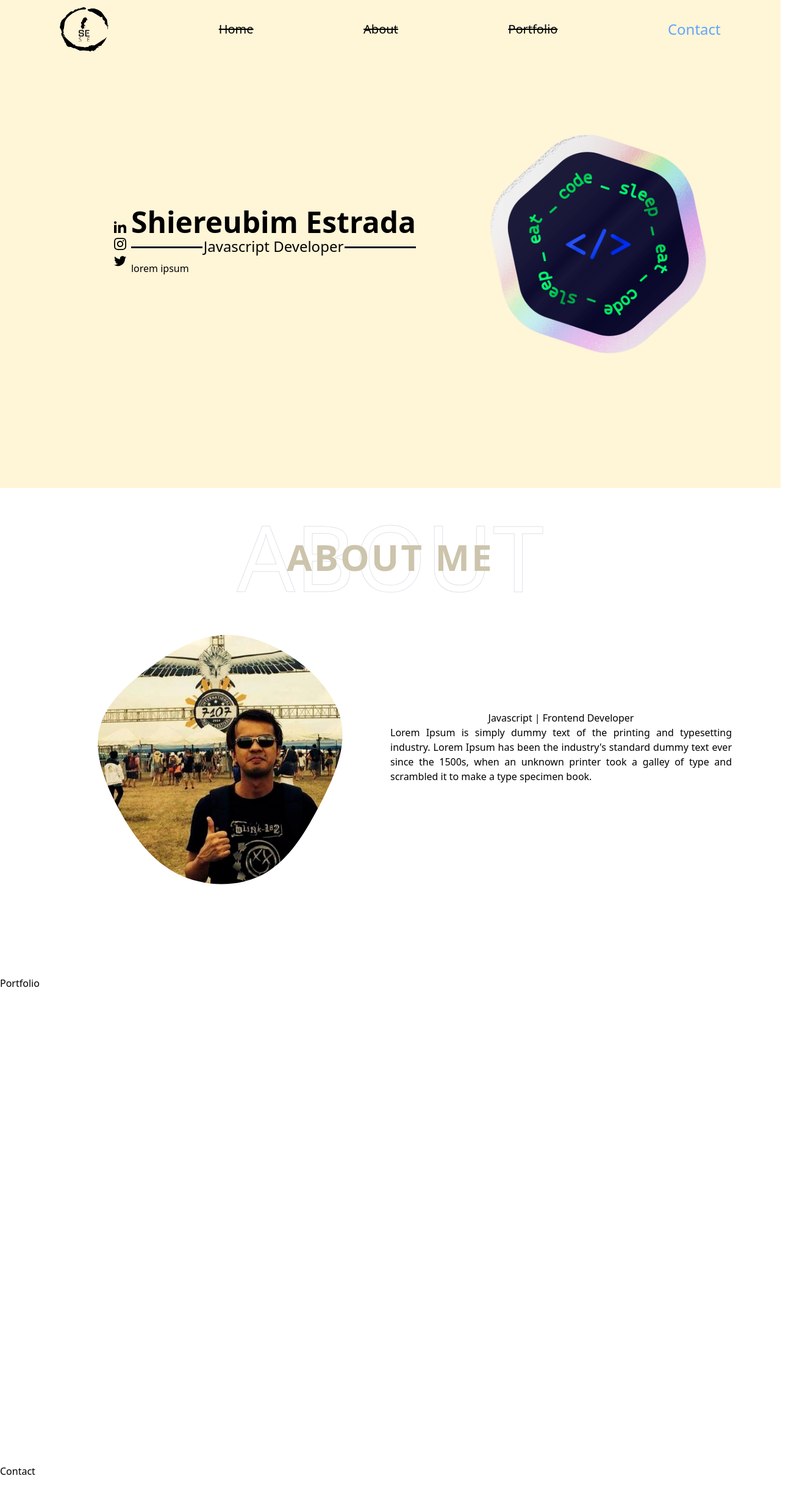
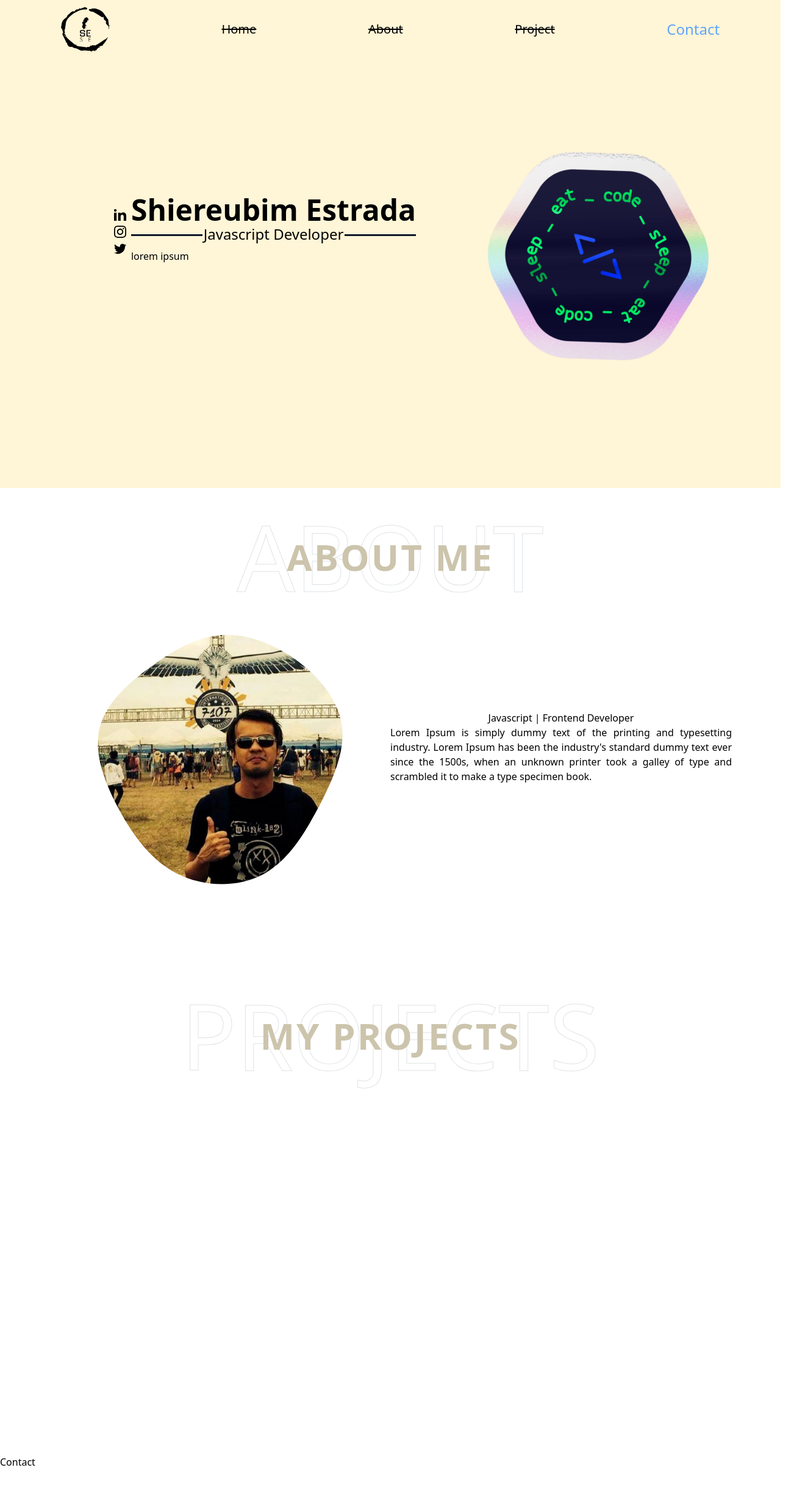
Before and after one commit to shiereubimestrada123/personal-portfolio-website, a React (Vite) app: page / in a window 1280 px wide. Shown: the top 2456 px of the page at 61% size, 1320 px wide, since content can reach past the window. Built offline with nearby package versions, Linux system fonts and the light colour scheme.

Commit message:
Add some changes home and about section

```diff
--- a/src/App.jsx
+++ b/src/App.jsx
@@ -1,6 +1,6 @@
 import Home from "./parts/Home";
 import About from "./parts/About";
-import Portfolio from "./parts/Portfolio";
+import Project from "./parts/Project";
 import Contact from "./parts/Contact";
 
 import NavProvider from "./contexts/NavContext";
@@ -15,7 +15,7 @@ function App() {
         <HamburgerProvider>
           <Home />
           <About />
-          <Portfolio />
+          <Project />
           <Contact />
         </HamburgerProvider>
       </NavProvider>
--- a/src/components/Header.jsx
+++ b/src/components/Header.jsx
@@ -7,7 +7,7 @@ const Header = () => {
   const { activeLinkId } = useContext(NavContext);
   const { toggleHamburger, setToggleHamburger } = useContext(HamburgerContext);
 
-  const navLinks = ["Home", "About", "Portfolio", "Contact"];
+  const navLinks = ["Home", "About", "Project", "Contact"];
 
   const handleToggleHamburger = () => {
     setToggleHamburger(true);
@@ -48,7 +48,7 @@ const Header = () => {
 
   return (
     <>
-      <header className="fixed flex items-center lg:justify-around md:justify-around justify-between mx-2 left-0 right-0 mt-2 z-50">
+      <header className="fixed flex items-center lg:justify-around md:justify-around justify-between mx-2 left-0 right-0 my-2 z-50">
         <img
           onClick={handleClickLogo}
           src={SE}
--- a/src/components/MobileNav.jsx
+++ b/src/components/MobileNav.jsx
@@ -7,7 +7,7 @@ const MobileNav = () => {
   const { activeLinkId } = useContext(NavContext);
   const { toggleHamburger, setToggleHamburger } = useContext(HamburgerContext);
 
-  const navLinks = ["Home", "About", "Portfolio", "Contact"];
+  const navLinks = ["Home", "About", "Project", "Contact"];
 
   const handleToggleHamburger = () => {
     setToggleHamburger(false);
@@ -56,7 +56,7 @@ const MobileNav = () => {
         opacity: 0,
         transition: { delay: 0.3, duration: 0.3 },
       }}
-      className="fixed h-56 w-full z-50 bg-[#ffb766]"
+      className="fixed lg:hidden md:hidden block h-56 w-full z-50 bg-[#ffb766]"
     >
       <div className="flex justify-end lg:hidden md:hidden mr-2 mt-4">
         <svg
@@ -80,7 +80,7 @@ const MobileNav = () => {
   );
 
   return (
-    <AnimatePresence className="lg:hidden md:hidden block">
+    <AnimatePresence className="">
       {toggleHamburger && renderHamburger}
     </AnimatePresence>
   );
--- a/src/index.css
+++ b/src/index.css
@@ -21,7 +21,7 @@
   @media (max-width: 576px) {
     .font-outline-2 {
       -webkit-text-stroke: 1px #dee2e6;
-      font-size: 100px;
+      font-size: 80px;
       color: transparent;
     }
   }
--- a/src/parts/About.jsx
+++ b/src/parts/About.jsx
@@ -9,7 +9,7 @@ const About = () => {
     <section
       ref={aboutRef}
       id="aboutSection"
-      className="min-h-screen flex flex-col w-full"
+      className="lg:max-h-screen md:max-h-screen h-auto flex flex-col w-full"
     >
       <div className="relative flex justify-center items-center">
         <h1 className="uppercase font-outline-2">About</h1>
--- a/src/parts/Home.jsx
+++ b/src/parts/Home.jsx
@@ -1,5 +1,6 @@
-import { useContext } from "react";
-import Wave from "react-wavify";
+// import { useContext } from "react";
+// import Wave from "react-wavify";
+import { AnimatePresence, motion } from "framer-motion";
 import Header from "../components/Header";
 import MobileNav from "../components/MobileNav";
 import Hero from "../assets/hero.png";
@@ -11,7 +12,7 @@ const Home = () => {
 
   const renderHomeDetails = (
     <div className="flex lg:justify-evenly md:justify-center justify-center items-center lg:flex-row md:flex-row flex-col-reverse lg:ml-[10%] md:ml-[10%] ml-0 grow">
-      <div className="flex items-center gap-2">
+      <div className="flex items-center gap-2 pb-10">
         <div className="flex flex-col gap-2">
           <svg
             xmlns="http://www.w3.org/2000/svg"
@@ -54,8 +55,14 @@ const Home = () => {
         </div>
       </div>
 
-      <div className="">
-        <img src={Hero} alt="" className="lg:h-[30rem] md:h-60 h-60" />
+      <div className="pt-10">
+        <motion.img
+          src={Hero}
+          alt="Hero"
+          className="lg:h-[30rem] md:h-60 h-60"
+          animate={{ rotate: 360 }}
+          transition={{ ease: "linear", duration: 50, repeat: Infinity }}
+        />
       </div>
     </div>
   );
@@ -77,7 +84,7 @@ const Home = () => {
   return (
     <>
       <section
-        className="min-h-screen flex flex-col bg-[#fff5d7]"
+        className="lg:h-screen md:h-screen h-auto flex flex-col bg-[#fff5d7]"
         ref={homeRef}
         id="homeSection"
       >
--- a/src/parts/Portfolio.jsx
+++ /dev/null
@@ -1,17 +0,0 @@
-import { useNav } from "../hooks/useNav";
-
-const Portfolio = () => {
-  const portfolioRef = useNav("Portfolio");
-
-  return (
-    <section
-      ref={portfolioRef}
-      id="portfolioSection"
-      className="min-h-screen flex flex-col"
-    >
-      Portfolio
-    </section>
-  );
-};
-
-export default Portfolio;
--- /dev/null
+++ b/src/parts/Project.jsx
@@ -0,0 +1,22 @@
+import { useNav } from "../hooks/useNav";
+
+const Project = () => {
+  const projectRef = useNav("Project");
+
+  return (
+    <section
+      ref={projectRef}
+      id="projectSection"
+      className="min-h-screen flex flex-col"
+    >
+      <div className="relative flex justify-center items-center">
+        <h1 className="uppercase font-outline-2">Projects</h1>
+        <h1 className="absolute lg:text-6xl text-4xl uppercase text-[#ccc4ac] font-black tracking-wider">
+          My Projects
+        </h1>
+      </div>
+    </section>
+  );
+};
+
+export default Project;
```
